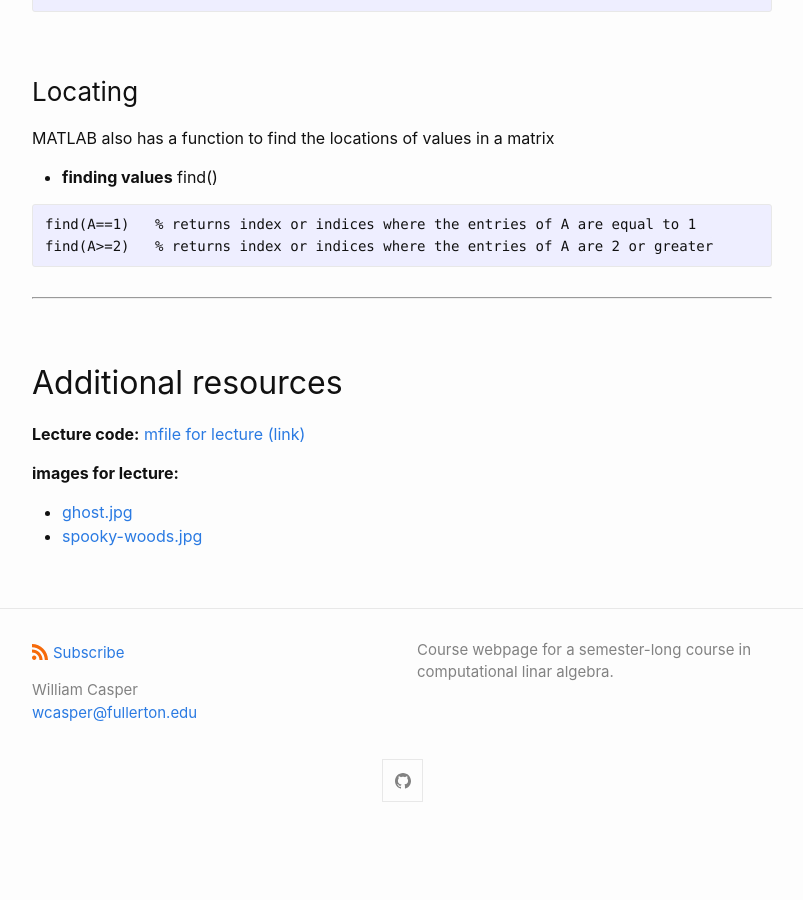
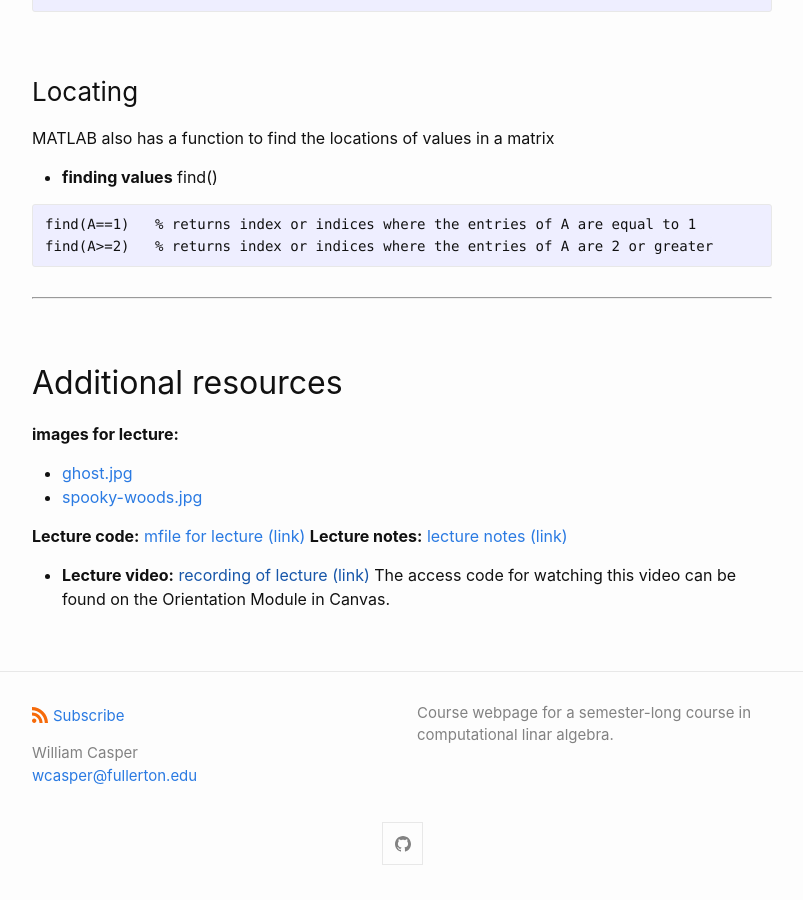
Before and after one commit to wcasper/math107spring2022, a Jekyll site: the page built from _posts/2022-02-02-Week-2-Lecture-4.md, in a window 1280 px wide and 900 px high, scrolled down 2872 px. Shown: the whole window, without its empty margins (238-1041 px from the left). Built offline with Jekyll 4.4.1, drawn with Linux system fonts in a browser that asks for light colours; before the commit the page ends 3709 px from its top, so only the background shows below that.

Commit message:
added resources

```diff
--- a/_posts/2022-02-02-Week-2-Lecture-4.md
+++ b/_posts/2022-02-02-Week-2-Lecture-4.md
@@ -133,8 +133,12 @@ find(A>=2)   % returns index or indices where the entries of A are 2 or greater
 
 ## Additional resources
 
-**Lecture code:** <a target="_parent" href="https://wcasper.github.io/math107spring2022/MATLAB/lecture4.m">mfile for lecture (link)</a>
-
 **images for lecture:**
 * <a target="_parent" href="https://wcasper.github.io/math107spring2022/extras/img/ghost.jpg">ghost.jpg</a>
 * <a target="_parent" href="https://wcasper.github.io/math107spring2022/extras/img/spooky-woods.jpg">spooky-woods.jpg</a>
+
+**Lecture code:** <a target="_parent" href="https://wcasper.github.io/math107spring2022/MATLAB/lecture4.m">mfile for lecture (link)</a>
+**Lecture notes:** <a target="_parent" href="https://wcasper.github.io/math107spring2022/extras/notes/lecture4-2022-02-02.pdf">lecture notes (link)</a>
+
+* **Lecture video:** <a target="_parent" href="">recording of lecture (link)</a>
+The access code for watching this video can be found on the Orientation Module in Canvas.
```
